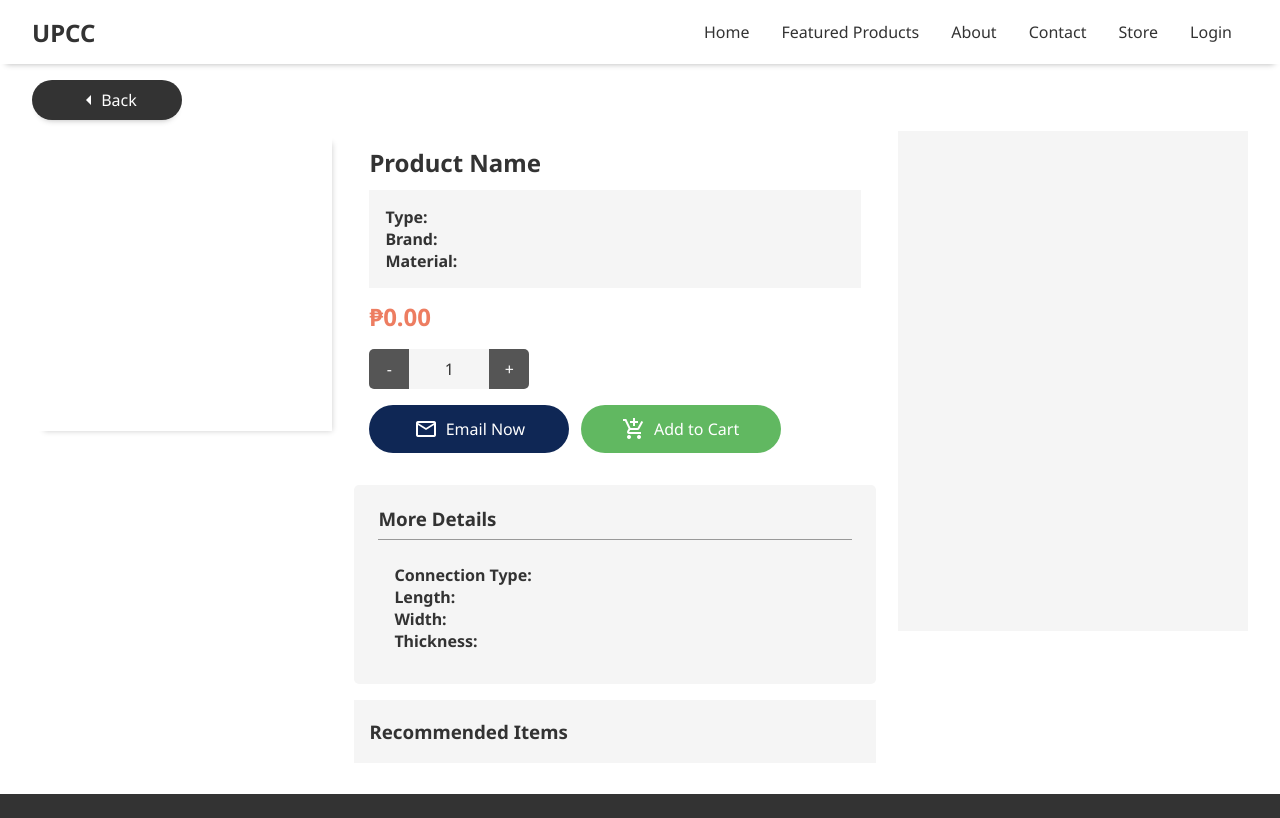
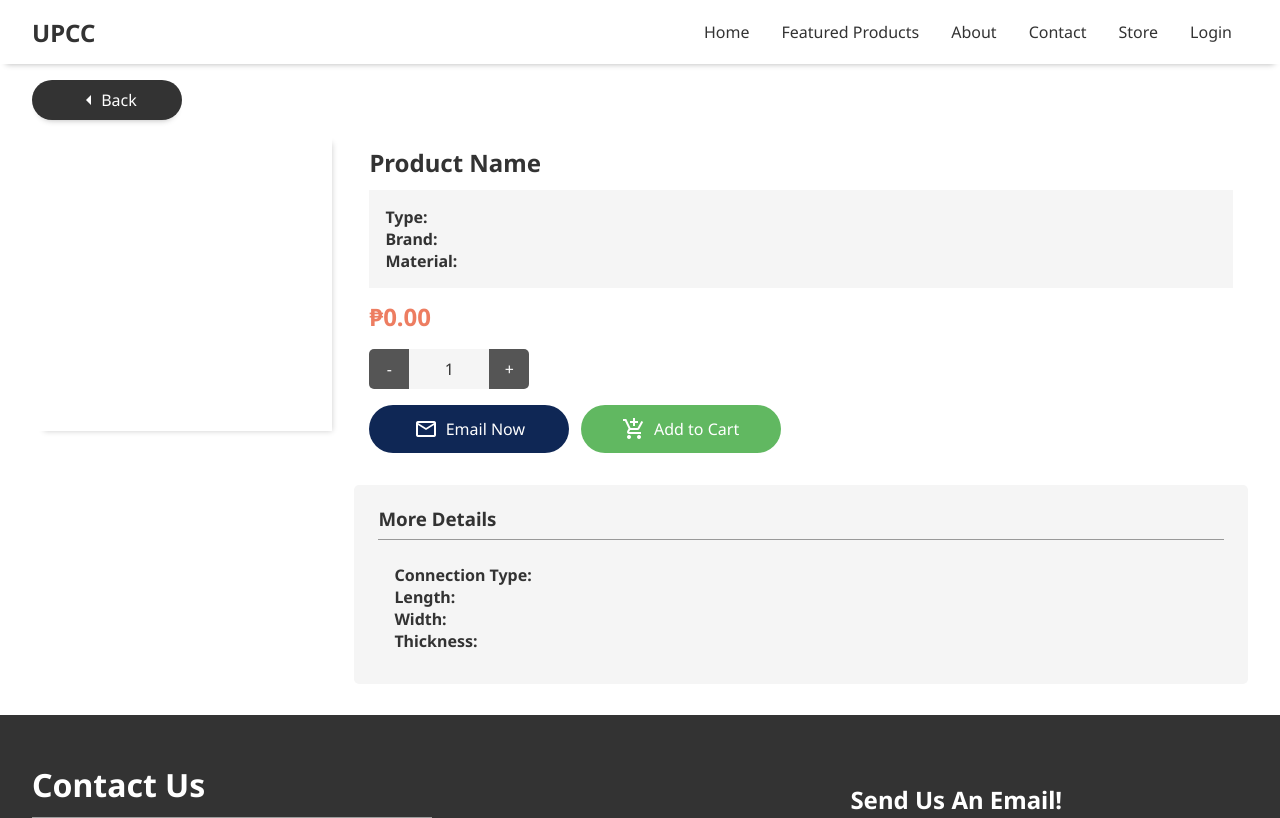
Before and after one commit to astralicht/upcc-chester, a PHP site: a page that uses views/store/view.scale.php in a window 1280 px wide. Shown: the top 818 px of the page. Run offline with PHP 8.4, Linux system fonts and the light colour scheme; data comes from the database, SQL or seed files in the repository; data that the repository does not hold is empty; grey boxes are pictures that could not be loaded.

Commit message:
Removed recommended items and other unused elements.

```diff
--- a/views/store/view.scale.php
+++ b/views/store/view.scale.php
@@ -183,11 +183,6 @@ if (isset($_SESSION["id"])) {
                         </div>
                     </div>
                 </div>
-                <div class="products-section" flex="v" style="background-color: #f5f5f5;">
-                    <h3>Recommended Items</h3>
-                </div>
-            </div>
-            <div flex="v" style="min-width: 350px; height: 500px; background-color: #F5F5F5;">
             </div>
         </div>
         <div id="email-popup-container" style="flex-shrink: 0;">
```
